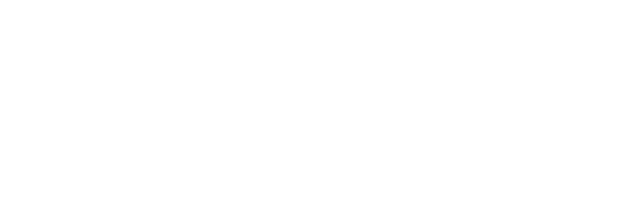
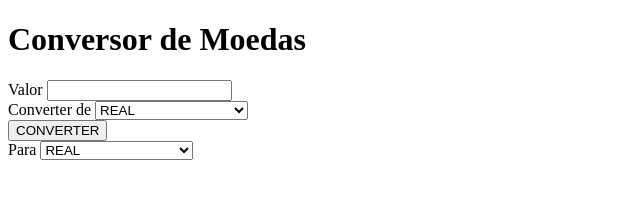
Before and after one commit to DevVitorMSilva/projetos, a website: page Conversor de Moedas/index.html in a window 1280 px wide. Shown: the whole page, without its empty margins (0-640 px from the left). Drawn offline with Linux system fonts and the light colour scheme.

Commit message:
Finaliza a estrutura HTML

```diff
--- a/Conversor de Moedas/index.html
+++ b/Conversor de Moedas/index.html
@@ -7,7 +7,38 @@
     <link rel="stylesheet" href="style.css">
 </head>
 <body>
-
+    <div class="container-conversor">
+        <div class="title">
+            <h1>Conversor de Moedas</h1>
+        </div>
+        <div class="conversion-area">
+            <div class="form-group">
+                <label for="amount">Valor</label>
+                <input type="number" name="amount" id="amount">
+            </div>
+            <div class="form-group">
+                <label for="currency-1">Converter de</label>
+                <select name="" id="currency-1">
+                    <option value="BRL">REAL</option>
+                    <option value="USD">DÓLAR AMERICANO</option>
+                    <option value="EUR">EURO</option>
+                    <option value="GBP">LIBRA ESTERLINA</option>
+                </select>
+            </div>
+            <div class="button-converter">
+                <button>CONVERTER</button>
+            </div>
+            <div class="form-group">
+                <label for="currency-2">Para</label>
+                <select name="" id="currency-2">
+                    <option value="BRL">REAL</option>
+                    <option value="USD">DÓLAR AMERICANO</option>
+                    <option value="EUR">EURO</option>
+                    <option value="GBP">LIBRA ESTERLINA</option>
+                </select>
+            </div>
+        </div>
+    </div>
 
     <script src="./index.js"></script>
 </body>
```
